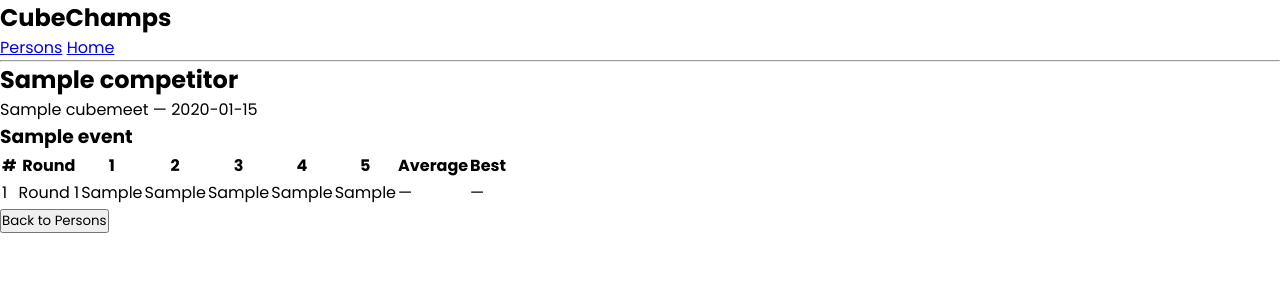
After one commit to n-renz0801/CubeChamps, a Flask app: page /meet/1/person/1 in a window 1280 px wide. The commit adds this page. Shown: the top 300 px of the page. Run offline with Flask 3, Linux system fonts and the light colour scheme; tables that the repository leaves empty hold one stand-in row (values such as "Sample post").

Commit message:
added feature: each person performance on a specific cubemeet can now be viewed

```diff
--- a/app.py
+++ b/app.py
@@ -440,6 +440,66 @@ def global_persons():
 
     return render_template("global_persons.html", competitors=unique_competitors)
 
+
+@app.route("/meet/<int:meet_id>/person/<int:competitor_id>")
+def person_detail(meet_id, competitor_id):
+    meet = CubeMeet.query.get_or_404(meet_id)
+    competitor = Competitor.query.get_or_404(competitor_id)
+
+    # All solves for this competitor in this meet
+    solves = (
+        Solve.query
+        .filter_by(competitor_id=competitor_id)
+        .join(Event, Solve.event_id == Event.id)
+        .filter(Event.cubemeet_id == meet_id)
+        .all()
+    )
+
+    # Group solves by event → round
+    events_map = {}
+    for solve in solves:
+        event = solve.round.event
+        if event.id not in events_map:
+            events_map[event.id] = {'event': event, 'rounds': []}
+        events_map[event.id]['rounds'].append(solve)
+
+    # Build result with ranking per round
+    def rank_key(s):
+        times = [s.attempt1, s.attempt2, s.attempt3, s.attempt4, s.attempt5]
+        avg = compute_average(times)
+        count = len([t for t in times if t is not None])
+        avg_numeric = float('inf') if (avg is None or avg == 'DNF') else avg
+        return (count, -avg_numeric)
+
+    result = []
+    for event_id, data in events_map.items():
+        rounds_info = []
+        for solve in sorted(data['rounds'], key=lambda s: s.round.round_number):
+            # Rank: compare against all solves in that round
+            all_round_solves = Solve.query.filter_by(round_id=solve.round_id).all()
+            sorted_round = sorted(all_round_solves, key=rank_key, reverse=True)
+            rank = next((i + 1 for i, s in enumerate(sorted_round) if s.id == solve.id), '-')
+
+            times = [solve.attempt1, solve.attempt2, solve.attempt3, solve.attempt4, solve.attempt5]
+            rounds_info.append({
+                'round': solve.round,
+                'solve': solve,
+                'times': times,
+                'average': compute_average(times),
+                'best': compute_best(times),
+                'rank': rank
+            })
+
+        result.append({'event': data['event'], 'rounds': rounds_info})
+
+    return render_template(
+        'person_detail.html',
+        meet=meet,
+        competitor=competitor,
+        events_data=result,
+        not_homepage=True
+    )
+
 # ── Run ───────────────────────────────────────────────────────────────────────
 if __name__ == "__main__":
     app.run(debug=True)
--- /dev/null
+++ b/templates/person_detail.html
@@ -0,0 +1,49 @@
+{% extends "base.html" %} {% block content %}
+
+<h2>{{ competitor.name }}</h2>
+<p>{{ meet.name }} &mdash; {{ meet.date }}</p>
+
+{% for event_data in events_data %}
+<h3>{{ event_data.event.name }}</h3>
+<table>
+  <thead>
+    <tr>
+      <th>#</th>
+      <th>Round</th>
+      <th>1</th>
+      <th>2</th>
+      <th>3</th>
+      <th>4</th>
+      <th>5</th>
+      <th>Average</th>
+      <th>Best</th>
+    </tr>
+  </thead>
+  <tbody>
+    {% for r in event_data.rounds %}
+    <tr>
+      <td>{{ r.rank }}</td>
+      <td>Round {{ r.round.round_number }}</td>
+      {% for t in r.times %}
+      <td>{{ t if t else '—' }}</td>
+      {% endfor %}
+      <td>
+        {% if r.average is none %}— {% elif r.average == 'DNF' %}DNF {% else
+        %}{{ "%.2f" | format(r.average) }} {% endif %}
+      </td>
+      <td>
+        {% if r.best is none %}— {% else %}{{ "%.2f" | format(r.best) }} {%
+        endif %}
+      </td>
+    </tr>
+    {% endfor %}
+  </tbody>
+</table>
+{% else %}
+<p>No events found for this person in this meet.</p>
+{% endfor %}
+
+<a href="{{ url_for('persons', meet_id=meet.id) }}">
+  <button type="button">Back to Persons</button>
+</a>
+{% endblock %}
```
Also changed, not shown: templates/persons.html (+7 -1 lines).
